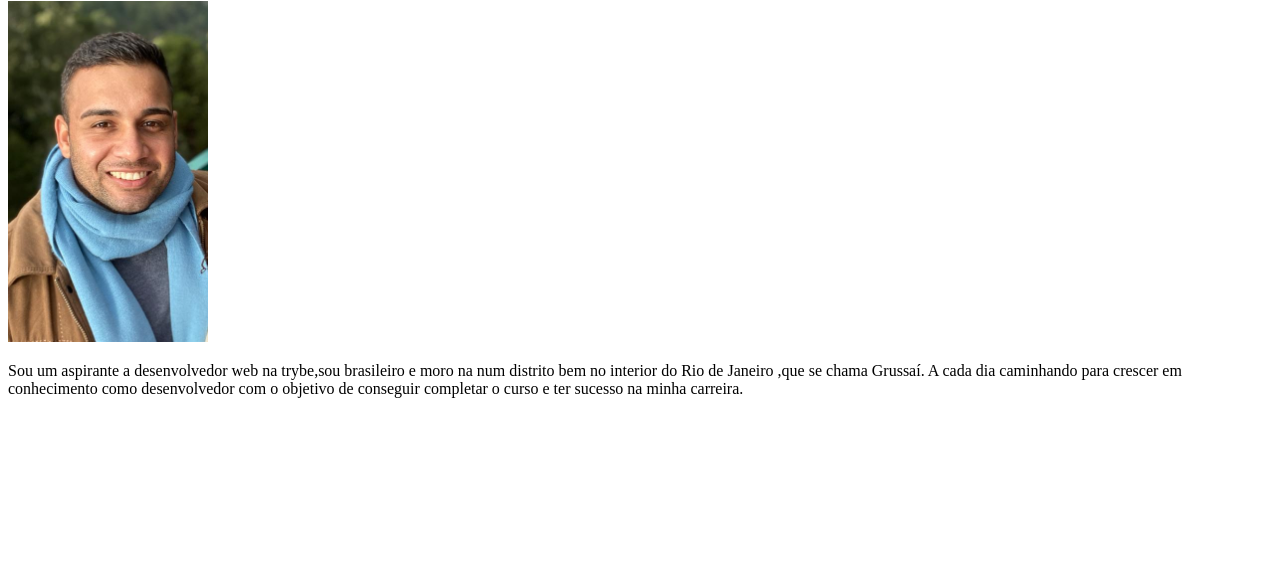
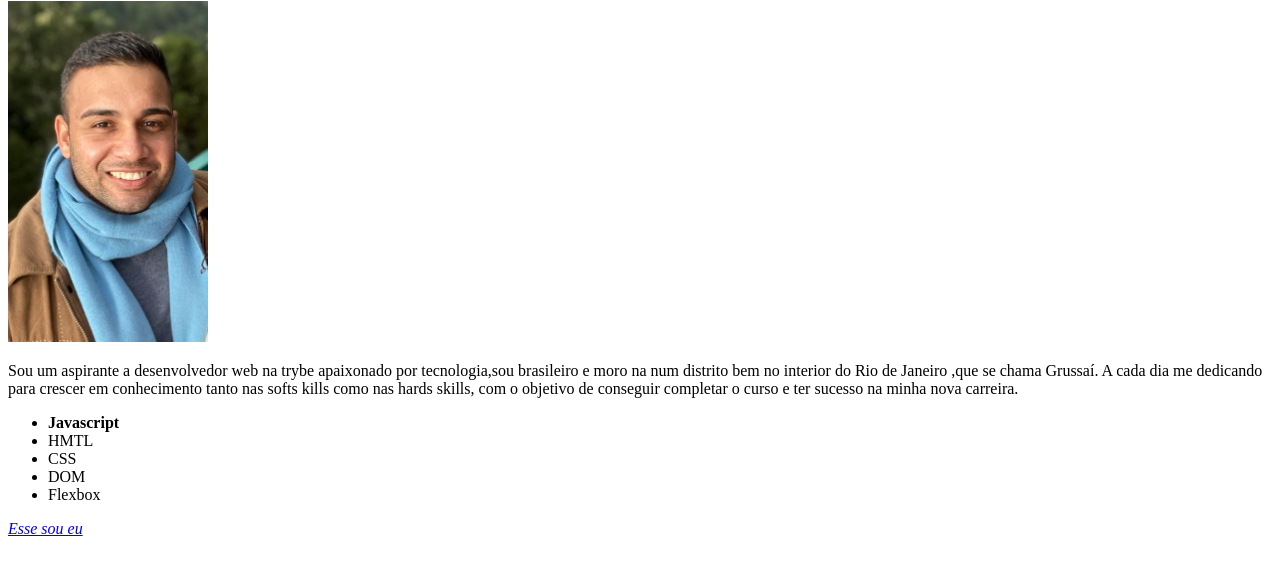
Before and after one commit to netoMendes21/netoMendes21.github.io, a plain HTML site: page index.html in a window 1280 px wide. Shown: the part 79-654 px from the top of the page. Drawn offline with Linux system fonts and the light colour scheme.

Commit message:
Adicionando elementos no portfólio

```diff
--- a/index.html
+++ b/index.html
@@ -8,11 +8,20 @@
 </head>
 <body>
     <h1>José Luiz Medeiros Mendes Neto</h1>
-    <img src="Neto.jpeg" alt="Aproveitando a Lua de Mel" width="200" px>
+    <img id="Neto" src="Neto.jpeg" alt="Aproveitando a Lua de Mel" width="200" px>
 
-<p id="">Sou um aspirante a desenvolvedor web na trybe,sou brasileiro e moro na num distrito bem no interior do Rio de Janeiro ,que se chama Grussaí. A cada dia caminhando para crescer em conhecimento como desenvolvedor com o objetivo de conseguir completar o curso e ter sucesso na minha carreira.</p>
+<p id="">Sou um aspirante a desenvolvedor web na trybe apaixonado por tecnologia,sou brasileiro e moro na num distrito bem no interior do Rio de Janeiro ,que se chama Grussaí. A cada dia me dedicando para crescer em conhecimento tanto nas softs kills como nas hards skills, com o objetivo de conseguir completar o curso e ter sucesso na minha nova carreira.</p>
+
+<ul>
+    <li><strong>Javascript</strong></li>
+    <li>HMTL</li>
+    <li>CSS</li>
+    <li>DOM</li>
+    <li>Flexbox</li>
+</ul>
 
 
+    <p><a href="#Neto"><em>Esse sou eu</em></a></p>
 
 </body>
 </html>
```
